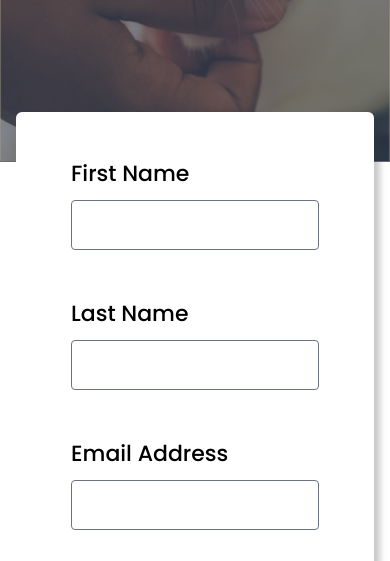
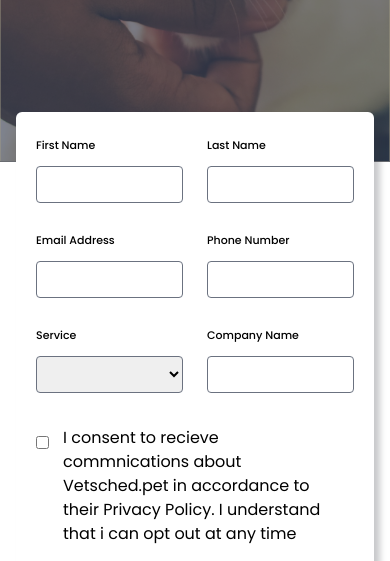
Before and after one commit to mehbooblilla/vetshad-template, a plain HTML site: page request-demo.html in a window 390 px wide. Shown: the part 238-799 px from the top of the page. Drawn offline with nearby package versions, Linux system fonts and the light colour scheme; files whose address does not match are found by name.

Commit message:
modify request demo page

```diff
--- a/request-demo.html
+++ b/request-demo.html
@@ -86,33 +86,33 @@
       class=" w-full  h-full rounded-10px contact-section flex flex-col lg:flex-row justify-between  relative z-[10000]">
       <div class="  xl:w-full md:w-full">
 
-        <form action="#" method="POST" class=" w-full  py-[45px] px-[55px] ">
-          <div class="grid grid-cols-2 gap-8 ">
+        <form action="#" method="POST" class=" w-full  lg:py-[45px] py-[20px] lg:px-[55px] px-[20px] ">
+          <div class="grid grid-cols-2 lg:gap-8 gap-6 ">
             <!-- Name field -->
-            <div class="mb-[15px]  md:col-span-1 col-span-2">
-              <label for="name" class="text-[22px] font-medium">First Name</label>
+            <div class="lg:mb-[15px]  col-span-1">
+              <label for="name" class="md:text-[22px] text-[11px] w-full font-medium">First Name</label>
               <input type="text" id="name" name="name"
-                class=" w-full mt-[10px] lg:h-[87px] lg:px-[29px] px-[6px] lg:pb-[29px] lg:pt-[26px] py-3 flex-shrink-0 lg:rounded-[13px] rounded-[4px] border focus:outline-none border-gray-500">
+                class=" w-full mt-[10px] lg:h-[87px] h-[37px] lg:px-[29px] px-[6px] lg:pb-[29px] lg:pt-[26px] py-3 flex-shrink-0 lg:rounded-[13px] rounded-[4px] border focus:outline-none border-gray-500">
             </div>
             <!-- Email field -->
-            <div class="mb-[15px]  md:col-span-1 col-span-2">
-              <label for="name" class="text-[22px] font-medium">Last Name</label>
+            <div class="lg:mb-[15px]  col-span-1">
+              <label for="name" class="md:text-[22px] text-[11px] w-full font-medium">Last Name</label>
               <input type="text" id="email" name="email"
-                class=" w-full mt-[10px] lg:h-[87px] lg:px-[29px] px-[6px] lg:pb-[29px] lg:pt-[26px] py-3 flex-shrink-0 lg:rounded-[13px] rounded-[4px] border focus:outline-none border-gray-500">
+                class=" w-full mt-[10px] lg:h-[87px] h-[37px] lg:px-[29px] px-[6px] lg:pb-[29px] lg:pt-[26px] py-3 flex-shrink-0 lg:rounded-[13px] rounded-[4px] border focus:outline-none border-gray-500">
             </div>
-            <div class="mb-[15px]  md:col-span-1 col-span-2">
-              <label for="name" class="text-[22px] font-medium">Email Address</label>
+            <div class=";g:mb-[15px]  col-span-1">
+              <label for="name" class="md:text-[22px] text-[11px] w-full font-medium">Email Address</label>
               <input type="email" id="email" name="email"
-                class=" w-full mt-[10px] lg:h-[87px] lg:px-[29px] px-[6px] lg:pb-[29px] lg:pt-[26px] py-3 flex-shrink-0 lg:rounded-[13px] rounded-[4px] border focus:outline-none border-gray-500">
+                class=" w-full mt-[10px] lg:h-[87px] h-[37px] lg:px-[29px] px-[6px] lg:pb-[29px] lg:pt-[26px] py-3 flex-shrink-0 lg:rounded-[13px] rounded-[4px] border focus:outline-none border-gray-500">
             </div>
-            <div class="mb-[15px]  md:col-span-1 col-span-2">
-              <label for="name" class="text-[22px] font-medium">Phone Number</label>
+            <div class=";g:mb-[15px]  col-span-1">
+              <label for="name" class="md:text-[22px] text-[11px] w-full font-medium">Phone Number</label>
               <input type="tel" id="email" name="email"
-                class=" w-full mt-[10px] lg:h-[87px] lg:px-[29px] px-[6px] lg:pb-[29px] lg:pt-[26px] py-3 flex-shrink-0 lg:rounded-[13px] rounded-[4px] border focus:outline-none border-gray-500">
+                class=" w-full mt-[10px] lg:h-[87px] h-[37px] lg:px-[29px] px-[6px] lg:pb-[29px] lg:pt-[26px] py-3 flex-shrink-0 lg:rounded-[13px] rounded-[4px] border focus:outline-none border-gray-500">
             </div>
-            <div class="mb-[15px]  md:col-span-1 col-span-2">
-              <label for="name" class="text-[22px] font-medium">Service </label>
-              <select id="dropdown" name="dropdown" class=" w-full mt-[10px] lg:h-[87px] lg:px-[29px] px-[6px] lg:pb-[29px] lg:pt-[26px] py-3 flex-shrink-0 lg:rounded-[13px] rounded-[4px] border focus:outline-none border-gray-500">
+            <div class="lg:mb-[15px]  col-span-1">
+              <label for="name" class="md:text-[22px] text-[11px] w-full font-medium">Service </label>
+              <select id="dropdown" name="dropdown" class=" w-full mt-[10px] lg:h-[87px] h-[37px] lg:px-[29px] px-[6px] lg:pb-[29px] lg:pt-[26px] py-3 flex-shrink-0 lg:rounded-[13px] rounded-[4px] border focus:outline-none border-gray-500">
                 <option value="option1"></option>
                 <option value="option1">Option 1</option>
                 <option value="option2">Option 2</option>
@@ -122,13 +122,13 @@
               <!-- <input type="dropdown" id="email" name="email"
                 class=" w-full mt-[10px] lg:h-[87px] lg:px-[29px] px-[6px] lg:pb-[29px] lg:pt-[26px] py-3 flex-shrink-0 lg:rounded-[13px] rounded-[4px] border focus:outline-none border-gray-500"> -->
             </div>
-            <div class="mb-[15px]  md:col-span-1 col-span-2">
-              <label for="name" class="text-[22px] font-medium">Company Name</label>
+            <div class="lg:mb-[15px]  col-span-1">
+              <label for="name" class="md:text-[22px] text-[11px] w-full font-medium">Company Name</label>
               <input type="text" id="email" name="email"
-                class=" w-full mt-[10px] lg:h-[87px] lg:px-[29px] px-[6px] lg:pb-[29px] lg:pt-[26px] py-3 flex-shrink-0 lg:rounded-[13px] rounded-[4px] border focus:outline-none border-gray-500">
+                class=" w-full mt-[10px] lg:h-[87px] h-[37px] lg:px-[29px] px-[6px] lg:pb-[29px] lg:pt-[26px] py-3 flex-shrink-0 lg:rounded-[13px] rounded-[4px] border focus:outline-none border-gray-500">
             </div>
           </div>
-<div class="mt-[81px] flex">
+<div class="lg:mt-[81px] mt-[33px] flex">
   <input type="checkbox" class="w-[33px] mr-[14px] h-[33px] rounded-[7px] border border-[#000000AD]">
   <span class="mr-[20px]">I consent to recieve commnications about Vetsched.pet in accordance to their Privacy Policy. I understand that i can opt out at any time</span>
 </div>
```
